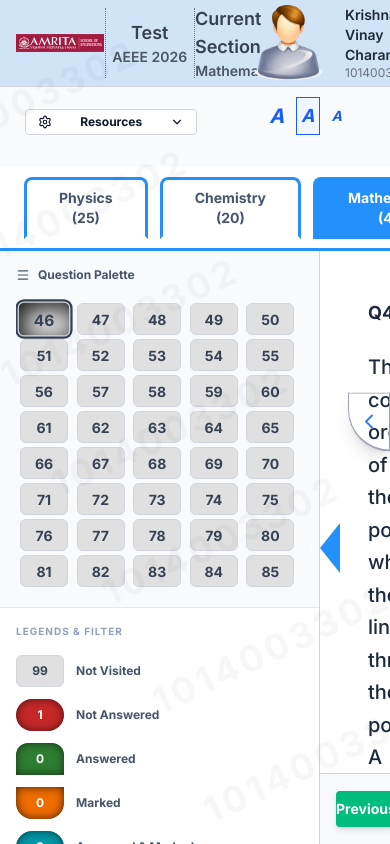
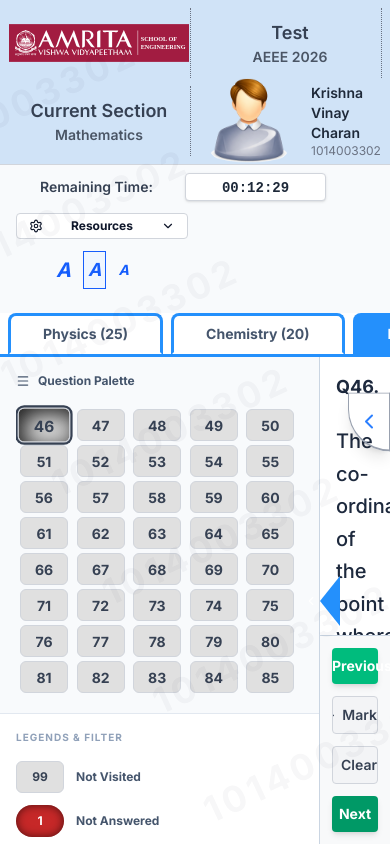
Before and after one commit to nareshkumarchelagala554-create/GSR-Academy, a Next.js app: page / in a window 390 px wide. Built offline with nearby package versions, Linux system fonts and the light colour scheme.

Commit message:
Responsive added

```diff
--- a/src/app/page.tsx
+++ b/src/app/page.tsx
@@ -216,7 +216,8 @@
 
       {/* Header */}
 
-      <header className="bg-[#d0e3f7] border-b border-gray-300 px-4 py-2 grid grid-cols-4 items-center">
+      <header className="bg-[#d0e3f7] border-b border-gray-300 px-2 py-2
+grid grid-cols-2 md:grid-cols-4 gap-2 items-center">
 
         {/* 1️⃣ LOGO */}
         <div className="flex items-center justify-center border-r border-dotted border-gray-500 h-[70px]">
@@ -266,7 +267,10 @@
         </div>
 
       </header>
-      <div className="flex items-end justify-end gap-8 mr-6 mb-6 py-2">
+
+
+      <div className="flex flex-col md:flex-row items-start md:items-end
+justify-between gap-3 md:gap-8 px-4 mb-4 py-2">
 
         {/* Timer */}
         <div className="flex items-center gap-2">
@@ -326,7 +330,8 @@
       </div>
 
       {/* Section Tabs */}
-      <nav className="bg-white border-b-3 border-[#2490fc] px-6 flex items-center gap-3 z-40 relative">
+      <nav className="bg-white border-b-3 border-[#2490fc] px-2 md:px-6
+flex items-center gap-2 md:gap-3 overflow-x-auto whitespace-nowrap">
         {SECTIONS.map((section) => (
           <div
             key={section.name}
@@ -377,7 +382,7 @@
               initial={{ width: 0, opacity: 0 }}
               animate={{ width: 320, opacity: 1 }}
               exit={{ width: 0, opacity: 0 }}
-              className="bg-white border-r border-slate-300  overflow-y-auto flex flex-col z-20"
+              className="bg-white border-r border-slate-300  overflow-y-auto flex flex-col z-20 w-[260px] md:w-[320px]"
             >
               <div className="p-4 border-b border-slate-200 bg-slate-50 ">
                 <div className="flex items-center justify-between mb-4">
@@ -519,7 +524,7 @@
 
         {/* Question Area */}
         <section className="flex-1 flex flex-col bg-white overflow-hidden">
-          <div className="flex-1 overflow-y-auto p-12">
+          <div className="flex-1 overflow-y-auto p-4 md:p-8 lg:p-12">
             <div className="max-w-4xl mx-auto">
               <div className="mb-6">
                 <span className="text-lg font-bold text-slate-800">Q{currentQuestion.number}.</span>
@@ -541,7 +546,7 @@
                 {currentQuestion.options.map((option) => (
                   <label
                     key={option.id}
-                    className={`w-full flex items-center gap-4 p-4 rounded cursor-pointer transition-all
+                    className={`w-full flex items-start md:items-center gap-3 md:gap-4 p-3 md:p-4 rounded cursor-pointer transition-all
       ${state.answers[state.currentQuestionId] === option.id
                         ? "border-gray-600 bg-gray-200"
                         : "border-slate-200 hover:border-slate-300 hover:bg-slate-50"
@@ -583,7 +588,8 @@
           </div>
 
           {/* Footer */}
-          <footer className="bg-[#F8F9FA] border-t border-slate-300 p-4 flex items-center gap-4 z-10">
+          <footer className="bg-[#F8F9FA] border-t border-slate-300 p-3 md:p-4
+flex flex-col md:flex-row items-stretch md:items-center gap-3 md:gap-4">
             <button
               onClick={() => handleNavigate(state.currentQuestionId - 1)}
               disabled={state.currentQuestionId === 1}
@@ -662,7 +668,7 @@
               animate={{ scale: 1, opacity: 1, y: 0 }}
               exit={{ scale: 0.9, opacity: 0, y: 40 }}
               transition={{ duration: 0.3 }}
-              className="relative w-full max-w-[60%] h-[88vh] bg-white rounded-xl shadow-2xl flex flex-col overflow-hidden"
+              className="relative w-full md:max-w-[60%] h-[95vh] md:h-[88vh] bg-white rounded-xl shadow-2xl flex flex-col overflow-hidden"
             >
 
               {/* Header */}
```
